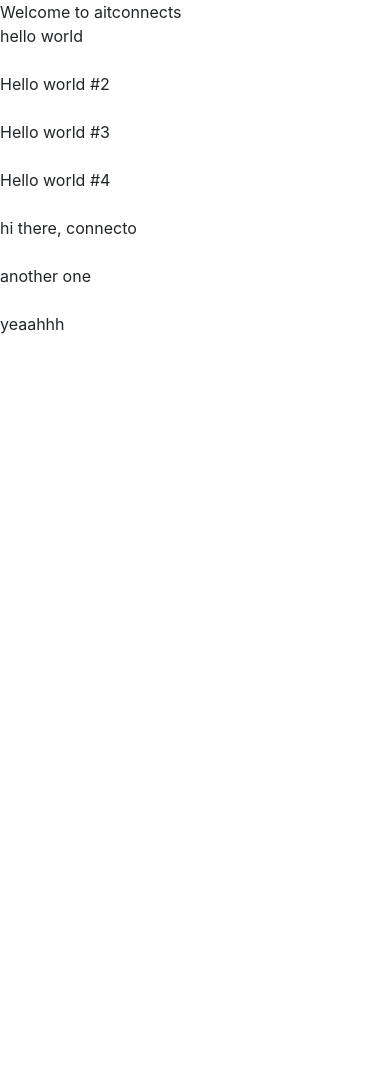
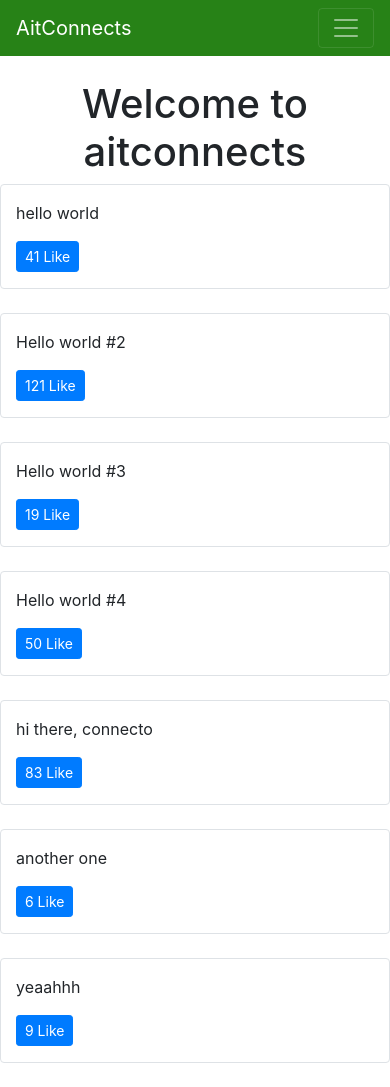
Before and after one commit to pawanfalak/aitconnects, a Django app: page / in a window 390 px wide. Before the commit the page ends 334 px from the top, so only its background shows below. Run offline with Django 3.2, Linux system fonts and the light colour scheme; data comes from the database, SQL or seed files in the repository; both versions use the stored data as it was after the commit; some libraries are stand-ins or nearby versions.

Commit message:
like buttons rendered

```diff
--- a/aitconnects/urls.py
+++ b/aitconnects/urls.py
@@ -16,11 +16,15 @@ Including another URLconf
 from django.contrib import admin
 from django.urls import path, re_path
 
-from tweets.views import home_view, tweet_detail_view, tweet_list_view
+from tweets.views import (
+    home_view, tweet_detail_view, tweet_list_view,
+    tweet_create_view,
+)
 
 urlpatterns = [
     path('admin/', admin.site.urls),
     path('', home_view),
     path('tweets', tweet_list_view),
+    path('create-tweet', tweet_create_view),
     path('tweets/<int:tweet_id>', tweet_detail_view),
 ]
--- a/templates/base.html
+++ b/templates/base.html
@@ -7,12 +7,19 @@
 
     <!-- Bootstrap CSS -->
     <link rel="stylesheet" href="https://stackpath.bootstrapcdn.com/bootstrap/4.4.1/css/bootstrap.min.css" integrity="sha384-Vkoo8x4CGsO3+Hhxv8T/Q5PaXtkKtu6ug5TOeNV6gBiFeWPGFN9MuhOf23Q9Ifjh" crossorigin="anonymous">
-
+    <style>
+      .bg-tweetme {
+        background-color: #278217!important;
+      }
+    </style>
     <title>aitconnects!</title>
   </head>
   <body>
-    {% block content %}
-    {% endblock content %}
+    {% include "components/navbar.html" %}
+    <div class="container">
+      {% block content %}
+      {% endblock content %}
+    </div>
 
     <!-- Optional JavaScript -->
     <!-- jQuery first, then Popper.js, then Bootstrap JS -->
--- /dev/null
+++ b/templates/components/forms.html
@@ -0,0 +1,4 @@
+<form method="POST"> {% csrf_token %}
+    {{ form.as_p }}
+    <button type="submit" class="btn btn-secondary">Save</button>
+</form>
--- /dev/null
+++ b/templates/components/navbar.html
@@ -0,0 +1,35 @@
+<nav class="navbar navbar-expand-lg navbar-dark bg-tweetme mb-4">
+    <a class="navbar-brand" href="/">AitConnects</a>
+    <button class="navbar-toggler" type="button" data-toggle="collapse" data-target="#navbarSupportedContent" aria-controls="navbarSupportedContent" aria-expanded="false" aria-label="Toggle navigation">
+      <span class="navbar-toggler-icon"></span>
+    </button>
+
+    <div class="collapse navbar-collapse d-none" id="navbarSupportedContent">
+      <ul class="navbar-nav mr-auto d-none">
+        <li class="nav-item active">
+          <a class="nav-link" href="#">Home <span class="sr-only">(current)</span></a>
+        </li>
+        <li class="nav-item">
+          <a class="nav-link" href="#">Link</a>
+        </li>
+        <li class="nav-item dropdown">
+          <a class="nav-link dropdown-toggle" href="#" id="navbarDropdown" role="button" data-toggle="dropdown" aria-haspopup="true" aria-expanded="false">
+            Dropdown
+          </a>
+          <div class="dropdown-menu" aria-labelledby="navbarDropdown">
+            <a class="dropdown-item" href="#">Action</a>
+            <a class="dropdown-item" href="#">Another action</a>
+            <div class="dropdown-divider"></div>
+            <a class="dropdown-item" href="#">Something else here</a>
+          </div>
+        </li>
+        <li class="nav-item">
+          <a class="nav-link disabled" href="#" tabindex="-1" aria-disabled="true">Disabled</a>
+        </li>
+      </ul>
+      <form class="form-inline my-2 my-lg-0 d-none">
+        <input class="form-control mr-sm-2" type="search" placeholder="Search" aria-label="Search">
+        <button class="btn btn-outline-success my-2 my-sm-0" type="submit">Search</button>
+      </form>
+    </div>
+  </nav>
--- a/templates/pages/home.html
+++ b/templates/pages/home.html
@@ -1,9 +1,15 @@
 {% extends 'base.html' %}
 
 {% block content %}
-Welcome to aitconnects
 
-<div id="tweets">
+<div class="row text-center">
+    <div class="col">
+        <h1>Welcome to aitconnects</h1>
+    </div>
+</div>
+
+
+<div class="row" id="tweets">
     Loading....
 </div>
 
@@ -14,11 +20,20 @@ Welcome to aitconnects
     const method= "GET"
     const url= "/tweets"
     const responseType="json"
+
+    function handleDidLike(tweet_id,currentCount){
+        console.log(tweet_id,currentCount)
+    }
+
+    function LikeBtn(tweet){
+        return "<button class='btn btn-primary btn-sm' onclick=handleDidLike("+tweet.id+","+tweet.likes+")>"+tweet.likes+" Like</button>"
+    }
+
     function formatTweetElement(tweet){
-        var formattedTweet= "<div class='mb-4 tweet' id='tweet-"+ tweet.id
+        var formattedTweet= "<div class='col-12 col-md-10 mx-auto border rounded py-3 mb-4 tweet' id='tweet-"+ tweet.id
         +"'>"+"<p>"+tweet.content+
-
-        "</p></div>"
+        "</p><div class='btn-group'>"+LikeBtn(tweet)+
+        "</div></div>"
         return formattedTweet
     }
     xhr.responseType= responseType
--- a/tweets/views.py
+++ b/tweets/views.py
@@ -1,6 +1,8 @@
+import random
 from django.http import HttpResponse,Http404,JsonResponse
 from django.shortcuts import render
 
+from .forms import TweetForm
 from .models import Tweets
 
 # Create your views here.
@@ -8,9 +10,19 @@ def home_view(request, *args, **kwargs):
     #return HttpResponse("<h1>Hello World!!</h1>")
     return render(request, "pages/home.html", context={}, status=200)
 
+def tweet_create_view(request, *args, **kwargs):
+    form = TweetForm(request.POST or None)
+    if form.is_valid():
+        obj = form.save(commit=False)
+        #do other form related logic
+        obj.save()
+        form = TweetForm()
+    return render(request, 'components/forms.html', context={"form":form})
+
+
 def tweet_list_view(request, *args, **kwargs):
     qs= Tweets.objects.all()
-    tweets_list= [{"id":x.id, "content":x.content} for x in qs]
+    tweets_list= [{"id":x.id, "content":x.content, "likes":random.randint(0,125)} for x in qs]
     data={
         "response": tweets_list
     }
```
Also changed, not shown: aitconnects/todo.md (+1 -0 lines), tweets/forms.py (added, +16 -0 lines), db.sqlite3, templates/components/footer.html (added).
